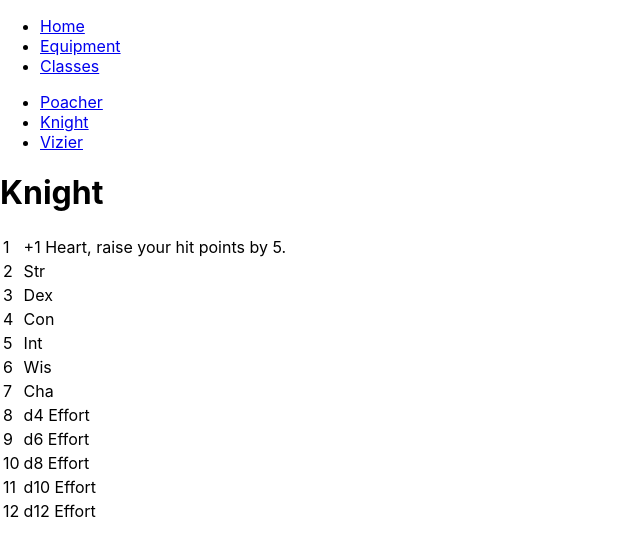
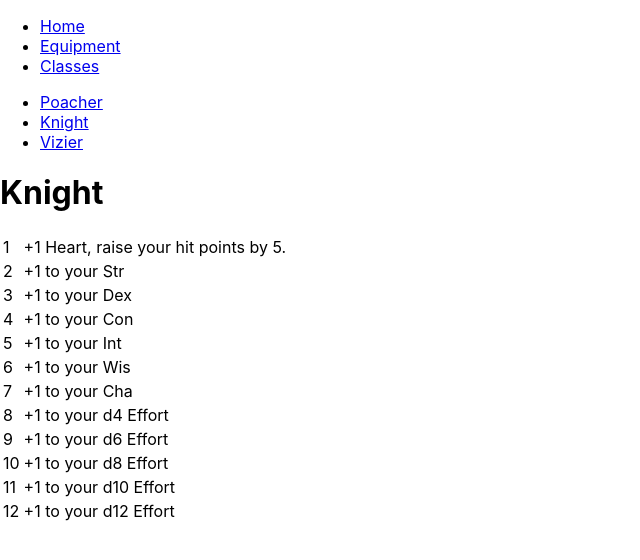
Before and after one commit to zbetzen/zbetzen.github.io, a React (Create React App) app: page /classes/knight in a window 1280 px wide. Shown: the top 560 px of the page, without its empty margins (0-640 px from the left). Built offline with nearby package versions, Linux system fonts and the light colour scheme.

Commit message:
added repeating table

```diff
--- a/src/pages/classes/Knight.js
+++ b/src/pages/classes/Knight.js
@@ -2,17 +2,17 @@ import LevelUpRollTable from "./LevelUpRollTable";
 
 const Knight = () => {
   const myItems = [
-    {advance: 'Str'},
-    {advance: 'Dex'},
-    {advance: 'Con'},
-    {advance: 'Int'},
-    {advance: 'Wis'},
-    {advance: 'Cha'},
-    {advance: 'd4 Effort'},
-    {advance: 'd6 Effort'},
-    {advance: 'd8 Effort'},
-    {advance: 'd10 Effort'},
-    {advance: 'd12 Effort'}
+    {id: 2, advance: 'Str'},
+    {id: 3, advance: 'Dex'},
+    {id: 4, advance: 'Con'},
+    {id: 5, advance: 'Int'},
+    {id: 6, advance: 'Wis'},
+    {id: 7, advance: 'Cha'},
+    {id: 8, advance: 'd4 Effort'},
+    {id: 9, advance: 'd6 Effort'},
+    {id: 10, advance: 'd8 Effort'},
+    {id: 11, advance: 'd10 Effort'},
+    {id: 12, advance: 'd12 Effort'}
   ];
 
     return (
--- a/src/pages/classes/LevelUpRollTable.js
+++ b/src/pages/classes/LevelUpRollTable.js
@@ -1,6 +1,4 @@
 function LevelUpRollTable({ items }) {
-
-
 
     return (
         <>
@@ -13,94 +11,7 @@ function LevelUpRollTable({ items }) {
                     +1 Heart, raise your hit points by 5.
                 </td>
             </tr>
-            <tr>
-                <td>
-                    2
-                </td>
-                <td>
-                    { items[0].advance }
-                </td>
-            </tr>
-            <tr>
-                <td>
-                    3
-                </td>
-                <td>
-                    { items[1].advance }
-                </td>
-            </tr>
-            <tr>
-                <td>
-                    4
-                </td>
-                <td>
-                    { items[2].advance }
-                </td>
-            </tr>
-            <tr>
-                <td>
-                    5
-                </td>
-                <td>
-                    { items[3].advance }
-                </td>
-            </tr>
-            <tr>
-                <td>
-                    6
-                </td>
-                <td>
-                    { items[4].advance }
-                </td>
-            </tr>
-            <tr>
-                <td>
-                    7
-                </td>
-                <td>
-                    { items[5].advance }
-                </td>
-            </tr>
-            <tr>
-                <td>
-                    8
-                </td>
-                <td>
-                    { items[6].advance }
-                </td>
-            </tr>
-            <tr>
-                <td>
-                    9
-                </td>
-                <td>
-                    { items[7].advance }
-                </td>
-            </tr>
-            <tr>
-                <td>
-                    10
-                </td>
-                <td>
-                    { items[8].advance }
-                </td>
-            </tr>
-            <tr>
-                <td>
-                    11
-                </td>
-                <td>
-                    { items[9].advance }
-                </td>
-            </tr>
-            <tr>
-                <td>
-                    12
-                </td>
-                <td>
-                    { items[10].advance }
-                </td>
-            </tr>
+            {items.map((item) => <tr><td>{item.id}</td><td>+1 to your {item.advance}</td></tr>)}
           </table>
         </>
       );
```
